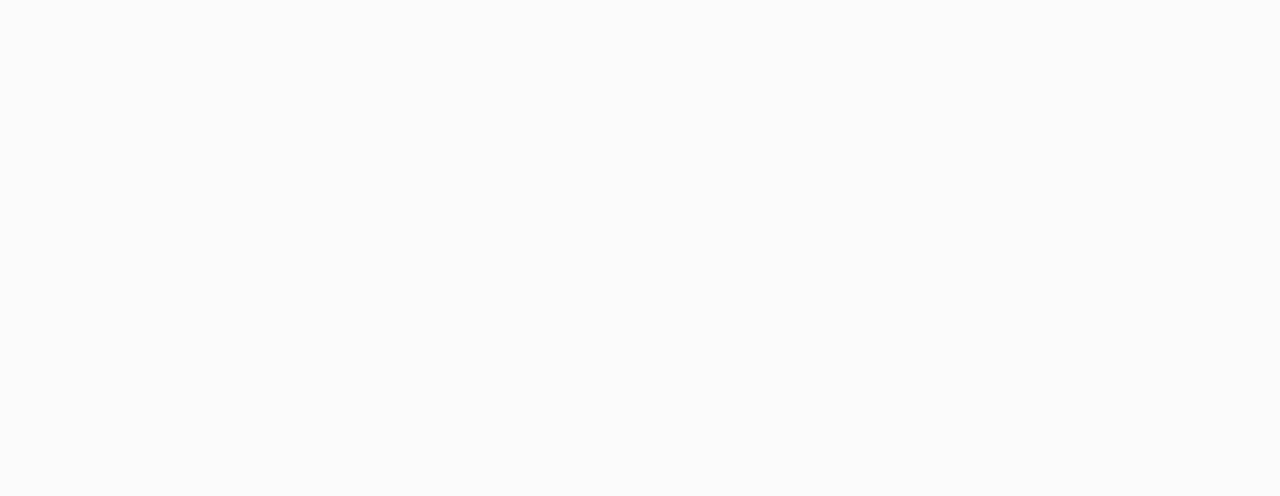
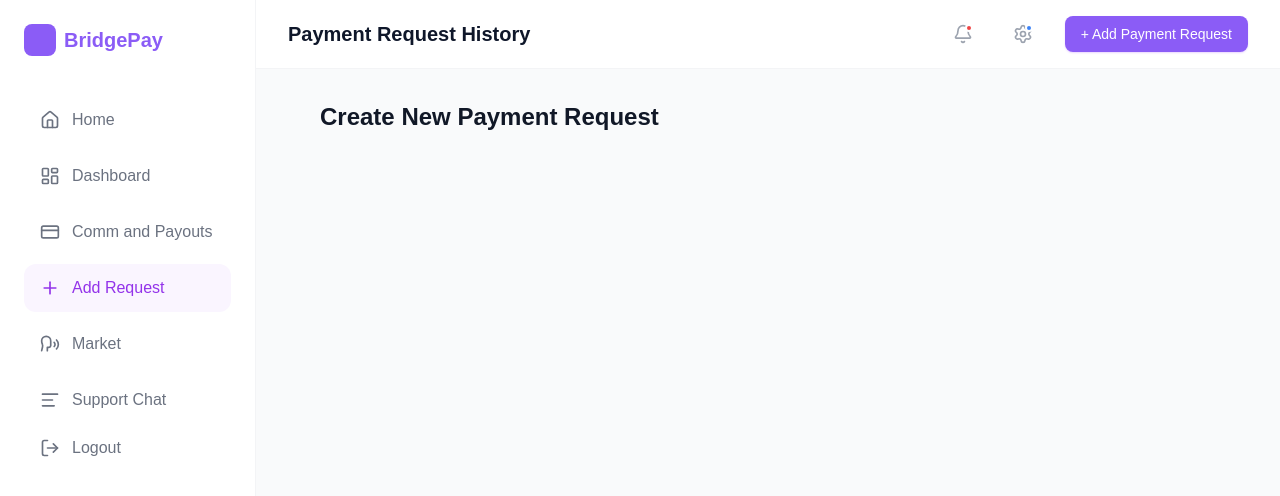
Before and after one commit to Abusadiq006/bridge-pay-dashboard, a React (Vite) app: page /dashboard/add-request in a window 1280 px wide. Before the commit this address had no page. Shown: the top 496 px of the page. Built offline with nearby package versions, Linux system fonts and the light colour scheme; a web font is replaced by a local one.

Commit message:
added header

```diff
--- a/src/App.jsx
+++ b/src/App.jsx
@@ -11,7 +11,7 @@ function App() {
         <Route path="/" element={<Home />} />
         <Route path="/dashboard" element={<DashboardPage />} />
         <Route path="/dashboard/payouts" element={<CommAndPayouts />} />
-        <Route path="/dashboard/request" elemetn={<AddRequest />} />
+        <Route path="/dashboard/add-request" element={<AddRequest />} />
       </Routes>
     </Router>
   )
--- a/src/pages/AddRequest.jsx
+++ b/src/pages/AddRequest.jsx
@@ -14,7 +14,9 @@ const AddRequest = () => {
                 <Header onMenuClick={() => setIsSidebarOpen(true)} />
 
                 <main className="p-4 md:p-8">
-
+                    <div className="max-w-4xl mx-auto">
+                        <h1 className="text-2xl font-bold text-gray-900 mb-6">Create New Payment Request</h1>
+                    </div>
                 </main>
             </div>
         </div>
```
